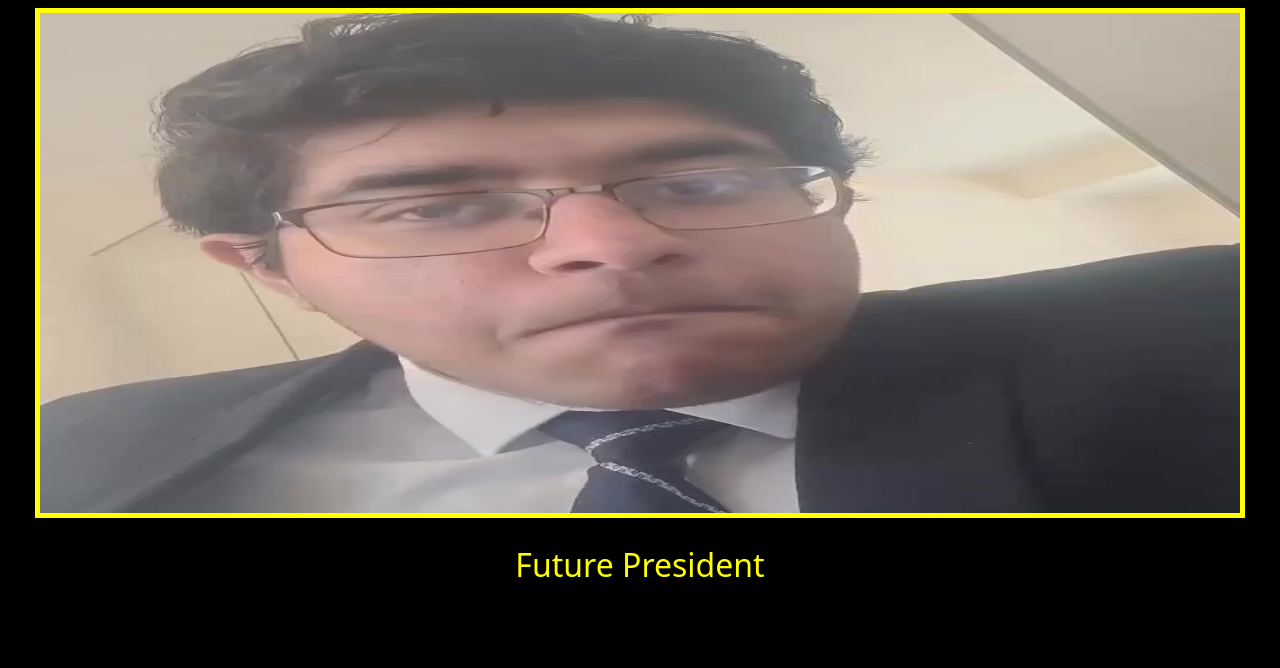
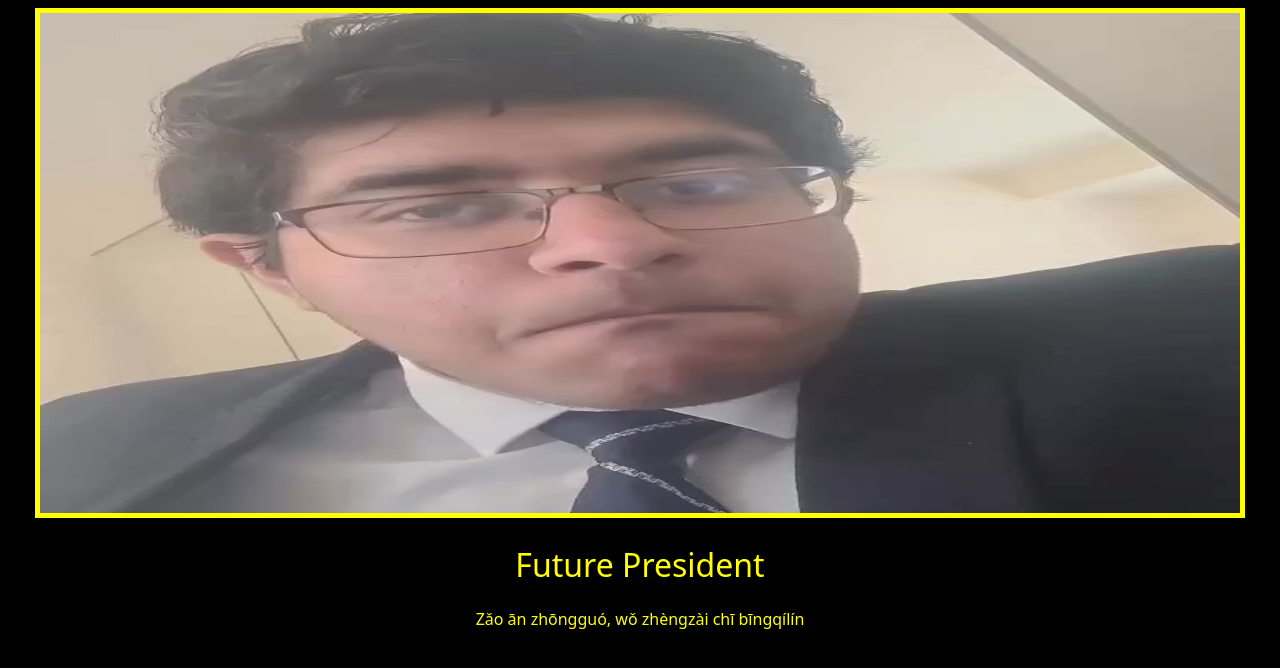
Before and after one commit to taseentin/Binge-chillin, a plain HTML site: page index.html in a window 1280 px wide. Drawn offline with Linux system fonts and the light colour scheme; a web font is replaced by a local one.

Commit message:
subtitle

```diff
--- a/index.html
+++ b/index.html
@@ -11,6 +11,7 @@
         <img src="./WhatsApp Image 2024-06-02 at 17.24.19.jpeg" alt="">
     </div>
     <h1>Future President</h1>
+    <h4>Zǎo ān zhōngguó, wǒ zhèngzài chī bīngqílín</h6>
 </body>
 <link rel="preconnect" href="https://fonts.googleapis.com">
 <link rel="preconnect" href="https://fonts.gstatic.com" crossorigin>
--- a/styles.css
+++ b/styles.css
@@ -14,5 +14,15 @@ h1{
     font-family: "Jacquard 12", system-ui;
     font-weight: 400;
     font-style: normal;
-    text-align: center;
+
+
 }
+
+h4{
+    color: yellow;
+    font-family: system-ui;
+    font-weight: 400;
+    font-style: normal;
+
+
+}
```
